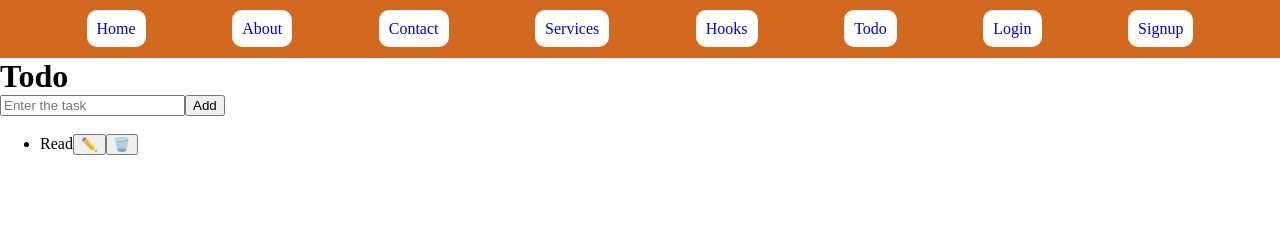
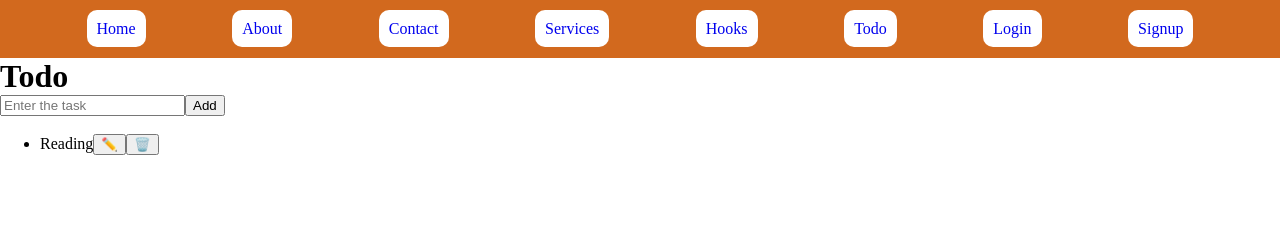
Before and after one commit to Luckysumo1901/MITS_MERN, a React app in the folder Frontend/: page /todo in a window 1280 px wide. Shown: the top 225 px of the page. Built offline with nearby package versions, Linux system fonts and the light colour scheme; the HTML template or start-up script is replaced by a standard one.

Commit message:
Error Resolved in Todo

```diff
--- a/Frontend/src/components/Todo.jsx
+++ b/Frontend/src/components/Todo.jsx
@@ -3,7 +3,7 @@ import React, { useState } from 'react'
 const ToDo = () => {
     const[task,setTask]=useState('');
     const[todos,setTodos]=useState([{
-        task:'Read',
+        task:'Reading',
         status:false     // if we place true instead of false in console read will strike out
     }])
     const [edit,setEdit]=useState(null);
```
